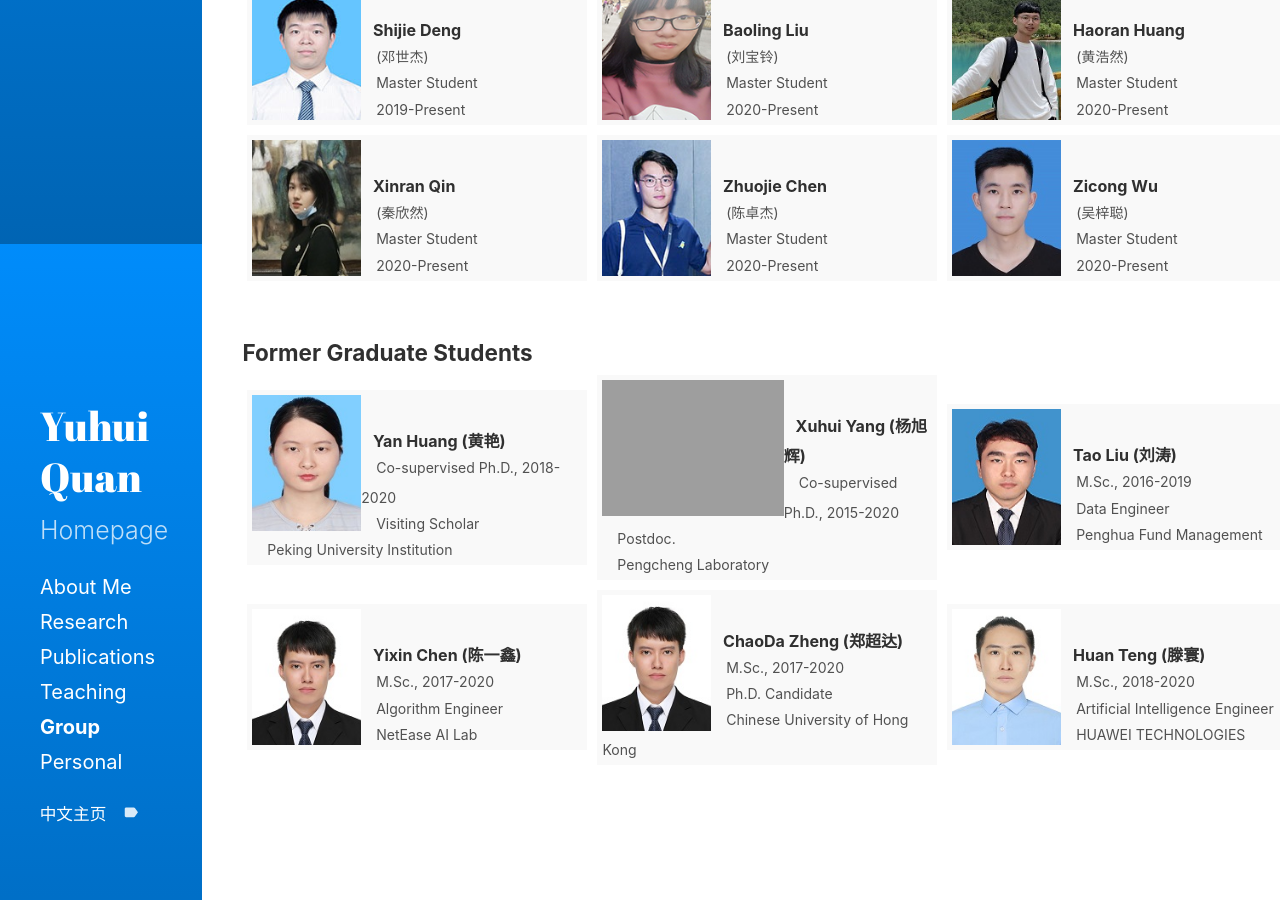
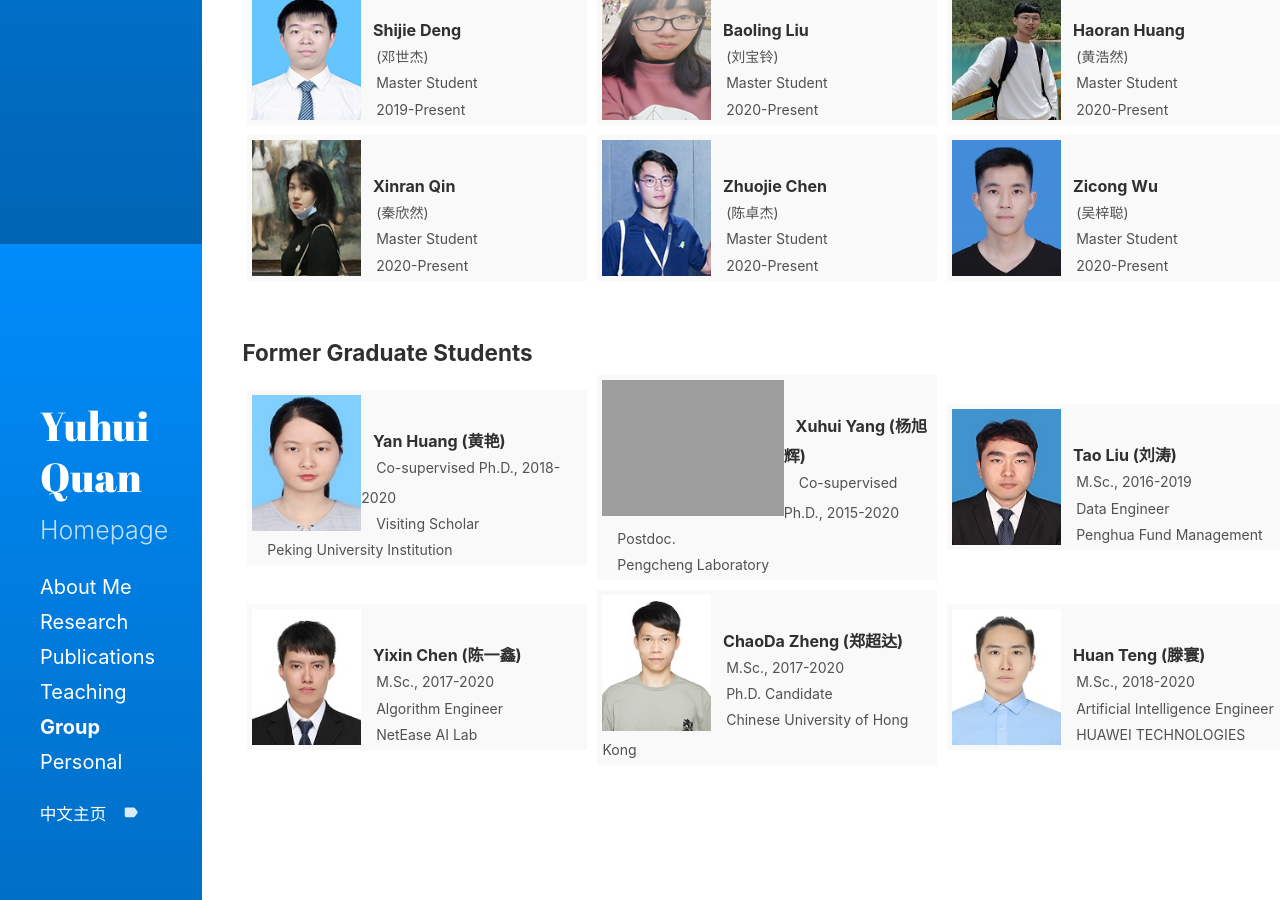
Before and after one commit to csyhquan/csyhquan.github.io, a Jekyll site: the page built from category/group.md, in a window 1280 px wide and 900 px high, scrolled down 656 px. Built offline with Jekyll 4.4.1, drawn with Linux system fonts in a browser that asks for light colours.

Commit message:
Update group.md

```diff
--- a/category/group.md
+++ b/category/group.md
@@ -487,7 +487,7 @@ u.ex1{   /*用于添加下划线的CSS，直接用<u></u>会和p以及g等冲突
 <tbody>
 <tr>
 <td style="background-color: #f9f9f9;">
-<p class="ex2"><img src="https://csyhquan.github.io/images/2017级硕士陈一鑫.jpg" alt="" height="136" align="left" /></p>
+<p class="ex2"><img src="https://csyhquan.github.io/images/2017级硕士郑超达.jpg" alt="" height="136" align="left" /></p>
 <br/>
 <p class="ex1"><g0><span><strong> &ensp; ChaoDa Zheng (郑超达)</strong></span></g0></p>
 <p class="ex1"><g1><span>&ensp;&nbsp;&nbsp;M.Sc., 2017-2020</span></g1></p>
```
